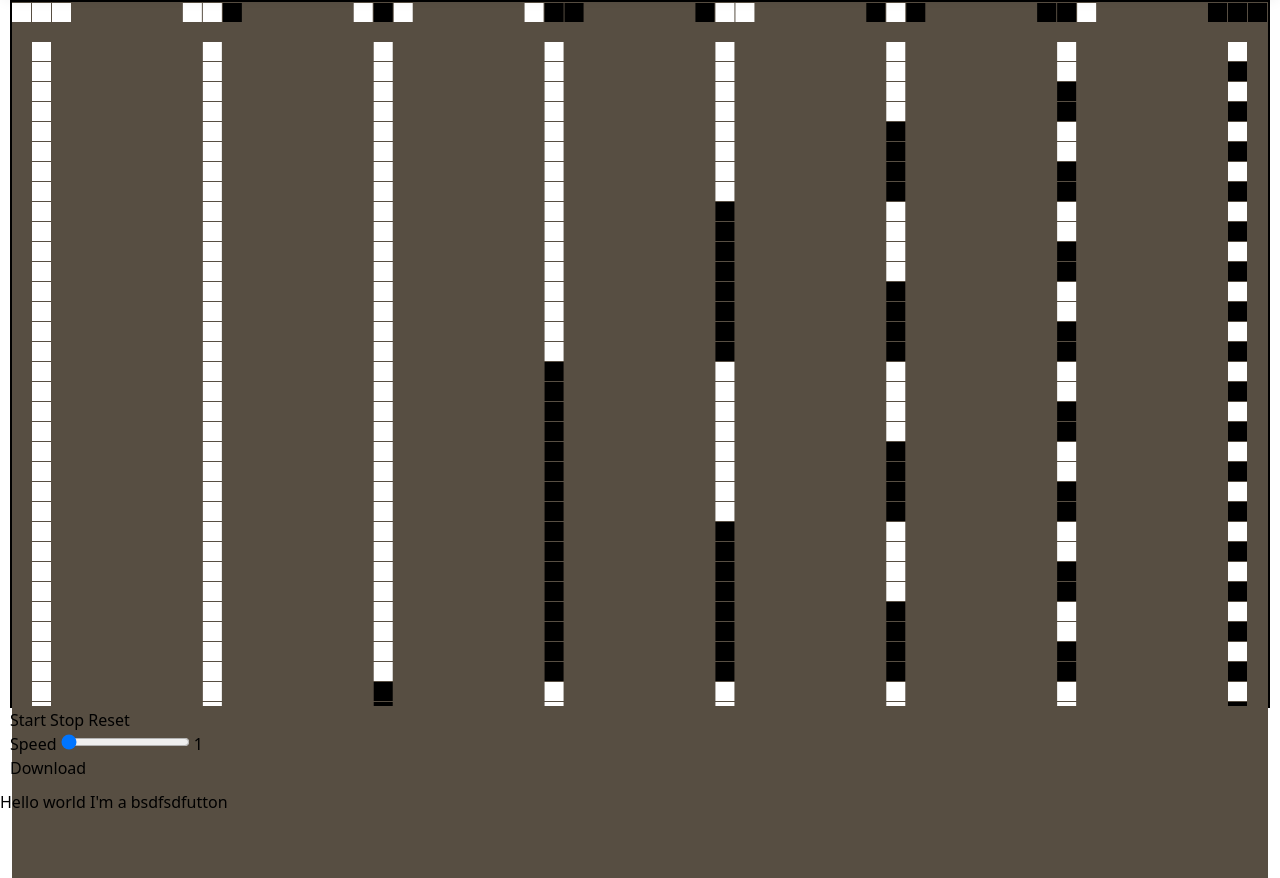
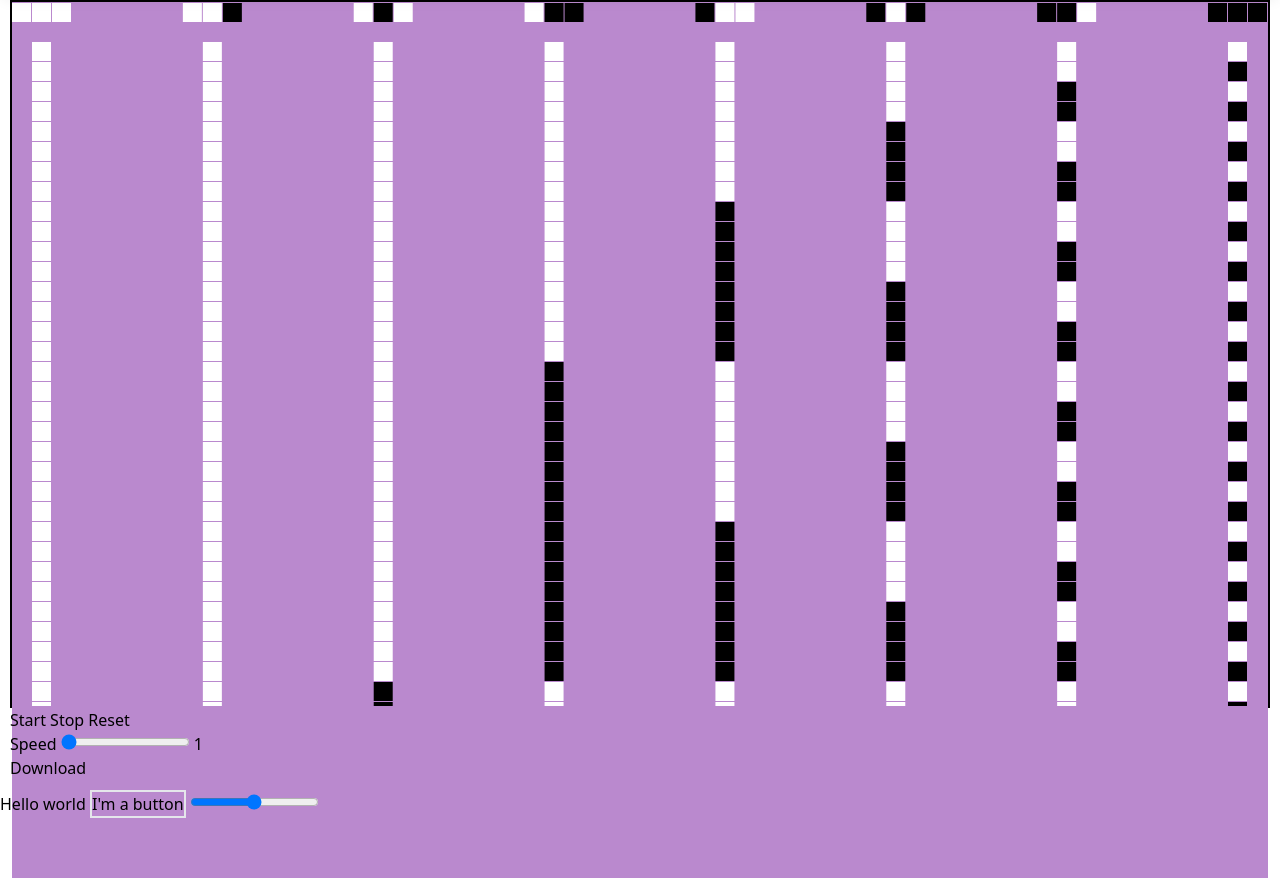
Before and after one commit to kornatskyi/cellular-automata, a website built with webpack: page public/rules.html in a window 1280 px wide. Shown: the part 74-952 px from the top of the page. Built offline with nearby package versions, Linux system fonts and the light colour scheme.

Commit message:
my own components system

```diff
--- a/src/components/controlPanel.ts
+++ b/src/components/controlPanel.ts
@@ -34,13 +34,27 @@ class Button {
   parent: HTMLElement
   children: HTMLElement[]
 
-  constructor(parent: HTMLElement) {
+  constructor(parent: HTMLElement = null) {
     this.parent = parent
     this.children = []
   }
 
   render() {
-    return `<button class="button">I'm a bsdfsdfutton</button>`
+    return `<button class="button border-2">I'm a button</button>`
+  }
+}
+
+class Range {
+  parent: HTMLElement
+  children: HTMLElement[]
+
+  constructor(parent: HTMLElement = null) {
+    this.parent = parent
+    this.children = []
+  }
+
+  render() {
+    return `<input type="range" min="0" max="100" value="50" class="slider" id="myRange">`
   }
 }
 
@@ -57,6 +71,7 @@ class ControlPanel {
     return `<div id="cellular-automate-controls" class="text-cyan-500">Hello world
 
         ${new Button(this.parent).render()}
+        ${new Range(this.parent).render()}
 
     </div>`
   }
--- a/src/styles/index.scss
+++ b/src/styles/index.scss
@@ -7,9 +7,7 @@
 
 
 
-body {
-    overflow: hidden;
-}
+body {}
 
 
 
@@ -40,7 +38,7 @@ body {
 
 
             canvas {
-                background-color: rgb(87, 78, 66);
+                background-color: rgb(186, 137, 206);
             }
         }
 
```
